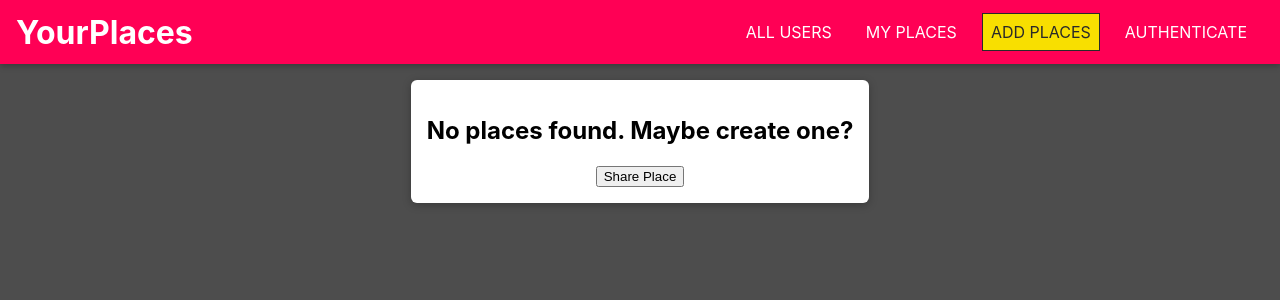
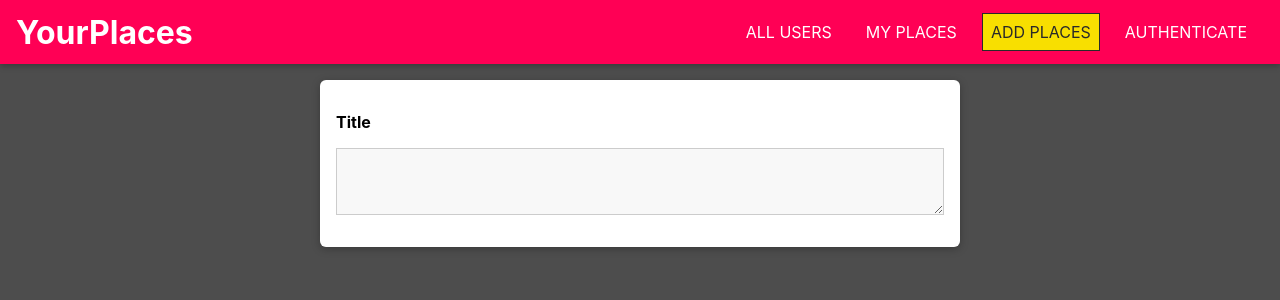
Before and after one commit to nHs2415/TravelSharingApplication, a React (Create React App) app: page /places/new in a window 1280 px wide. Shown: the top 300 px of the page. Built offline with nearby package versions, Linux system fonts and the light colour scheme.

Commit message:
Adding a custom form component

```diff
--- a/src/App.js
+++ b/src/App.js
@@ -5,7 +5,6 @@
 import NewPlace from './places/pages/NewPlace';
 import UserPlaces from './places/pages/UserPlaces';
 import MainNavigation from './shared/components/Navigation/MainNavigation';
-
 
 const App = () => {
   return (
@@ -19,7 +18,6 @@
           <Route path="/:userId/places" exact>
             <UserPlaces />
           </Route>
-          <UserPlaces />
           <Route path="/places/new" exact>
             <NewPlace />
           </Route>
--- /dev/null
+++ b/src/places/pages/NewPlace.css
@@ -0,0 +1,11 @@
+.place-form {
+  position: relative;
+  list-style: none;
+  margin: 0 auto;
+  padding: 1rem;
+  width: 90%;
+  max-width: 40rem;
+  box-shadow: 0 2px 8px rgba(0, 0, 0, 0.26);
+  border-radius: 6px;
+  background: white;
+}
--- a/src/places/pages/NewPlace.js
+++ b/src/places/pages/NewPlace.js
@@ -1,6 +1,14 @@
 import React from 'react';
 
-const NewPlace = ()  => {
-    return <h1>NewPlace Work!</h1>
+import Input from '../../shared/components/FormElements/Input';
+import './NewPlace.css';
+
+const NewPlace = () => {
+  return (
+    <form className="place-form">
+      <Input element="input" type="text" label="Title" />
+    </form>
+  );
 };
+
 export default NewPlace;
--- /dev/null
+++ b/src/shared/components/FormElements/Input.css
@@ -0,0 +1,41 @@
+.form-control {
+  margin: 1rem 0;
+}
+
+.form-control label,
+.form-control input,
+.form-control textarea {
+  display: block;
+}
+
+.form-control label {
+  font-weight: bold;
+  margin-bottom: 0.5rem;
+}
+
+.form-control input,
+.form-control textarea {
+  width: 100%;
+  font: inherit;
+  border: 1px solid #ccc;
+  background: #f8f8f8;
+  padding: 0.15rem 0.25rem;
+}
+
+.form-control input:focus,
+.form-control textarea:focus {
+  outline: none;
+  background: #ebebeb;
+  border-color: #510077;
+}
+
+.form-control--invalid label,
+.form-control--invalid p {
+  color: red;
+}
+
+.form-control--invalid input,
+.form-control--invalid textarea {
+  border-color: red;
+  background: #ffd1d1;
+}
--- /dev/null
+++ b/src/shared/components/FormElements/Input.js
@@ -0,0 +1,19 @@
+import React from 'react'
+
+import './Input.css';
+
+const Input = props => {
+    const element = props.element === 'input' ? (
+    <Input id={props.id} type={props.type} placeholder={props.placeholder} />
+) : (
+    < textarea id={props.id} rows={props.rows || 3} />
+    );
+  return (
+    <div className={`form-control`}>
+        < label htmlFor={props.id} className={props.centered ? 'centered' : ''}>{props.label}</label>
+        {element}
+    </div>
+  );
+};
+
+export default Input;
```
Lines whose indentation alone changed are shown as unchanged.
